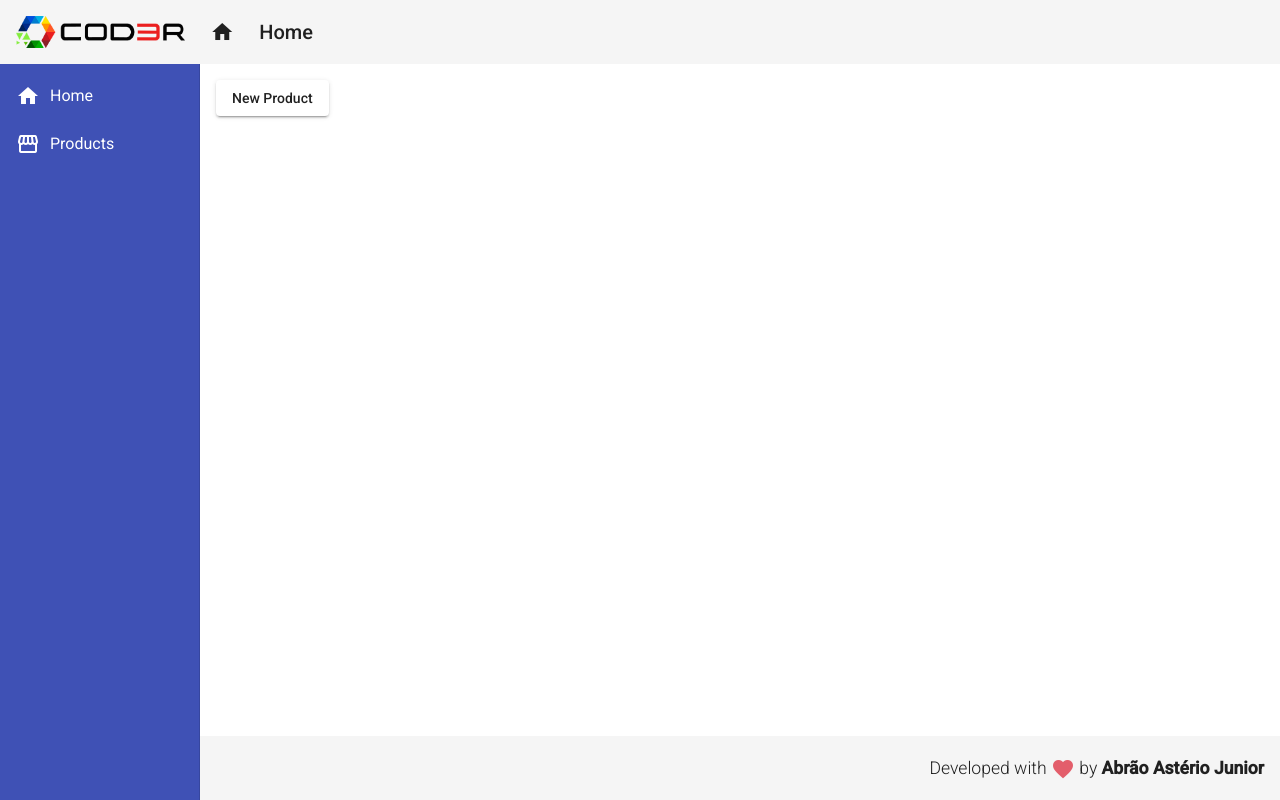
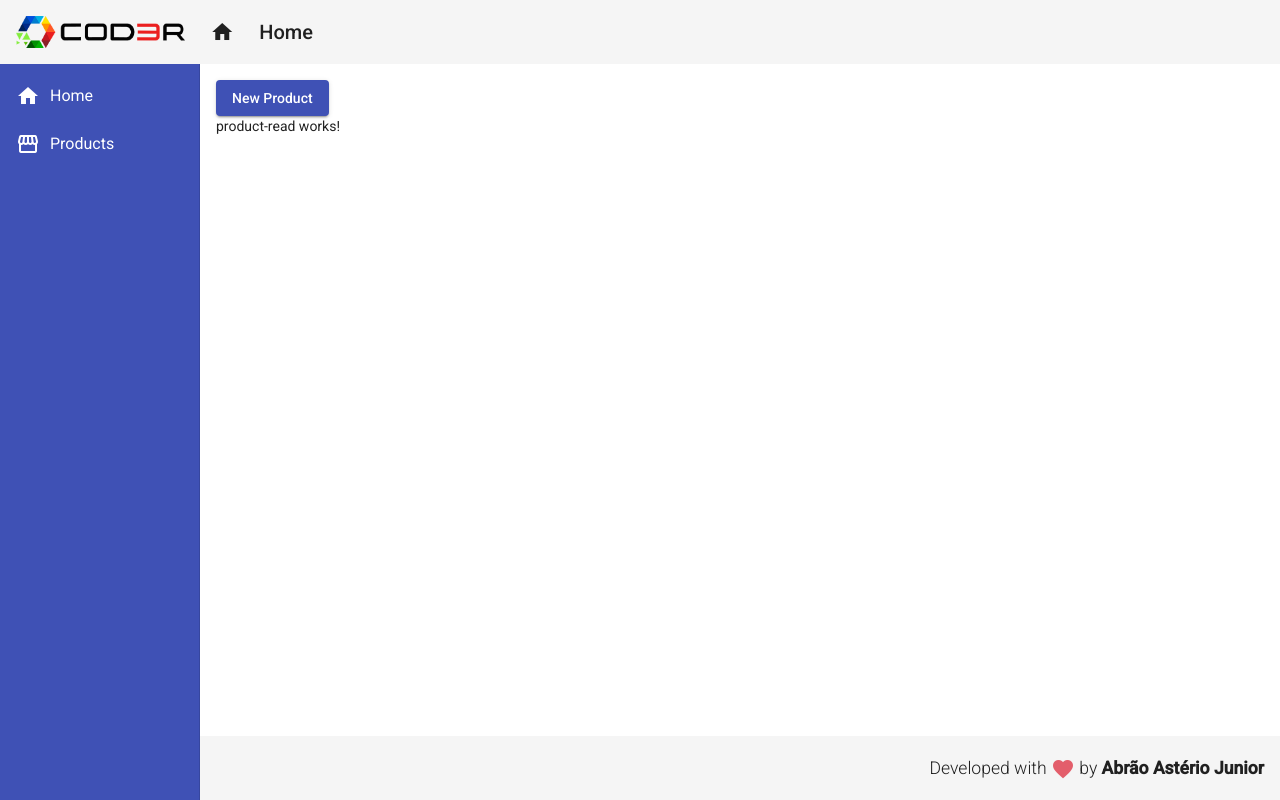
Before and after one commit to abraojr/API-with-Angular-9, an Angular app in the folder frontend/: page /products in a window 1280 px wide. Built offline with nearby package versions, Linux system fonts and the light colour scheme; no server answers.

Commit message:
Get Product component

```diff
--- a/frontend/src/app/app.module.ts
+++ b/frontend/src/app/app.module.ts
@@ -25,6 +25,7 @@
 import { FormsModule } from "@angular/forms";
 import { MatFormFieldModule } from "@angular/material/form-field";
 import { MatInputModule } from "@angular/material/input";
+import { ProductReadComponent } from './components/product/product-read/product-read.component';
 
 @NgModule({
   declarations: [
@@ -37,6 +38,7 @@
     RedDirective,
     ForDirective,
     ProductCreateComponent,
+    ProductReadComponent,
   ],
   imports: [
     BrowserModule,
--- /dev/null
+++ b/frontend/src/app/components/product/product-read/product-read.component.html
@@ -0,0 +1 @@
+<p>product-read works!</p>
--- /dev/null
+++ b/frontend/src/app/components/product/product-read/product-read.component.ts
@@ -0,0 +1,21 @@
+import { ProductService } from "./../product.service";
+import { Component, OnInit } from "@angular/core";
+import { Product } from "../product-model";
+
+@Component({
+  selector: "app-product-read",
+  templateUrl: "./product-read.component.html",
+  styleUrls: ["./product-read.component.css"],
+})
+export class ProductReadComponent implements OnInit {
+  products!: Product[];
+
+  constructor(private productService: ProductService) {}
+
+  ngOnInit(): void {
+    this.productService.read().subscribe((products) => {
+      this.products = products;
+      console.log(products);
+    });
+  }
+}
--- a/frontend/src/app/components/product/product.service.ts
+++ b/frontend/src/app/components/product/product.service.ts
@@ -23,4 +23,8 @@
   create(product: Product): Observable<Product> {
     return this.http.post<Product>(this.baseUrl, product);
   }
+
+  read(): Observable<Product[]> {
+    return this.http.get<Product[]>(this.baseUrl);
+  }
 }
--- a/frontend/src/app/views/product-crud/product-crud.component.html
+++ b/frontend/src/app/views/product-crud/product-crud.component.html
@@ -1,3 +1,5 @@
-<button mat-raised-button (click)="navigateToProductCreate()">
+<button mat-raised-button (click)="navigateToProductCreate()" color="primary">
   New Product
 </button>
+
+<app-product-read></app-product-read>
```
Also changed, not shown: frontend/src/app/components/product/product-read/product-read.component.css (added).
